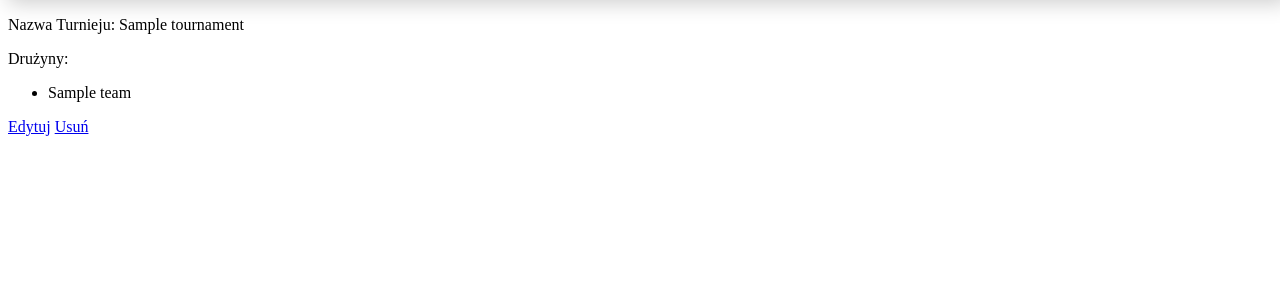
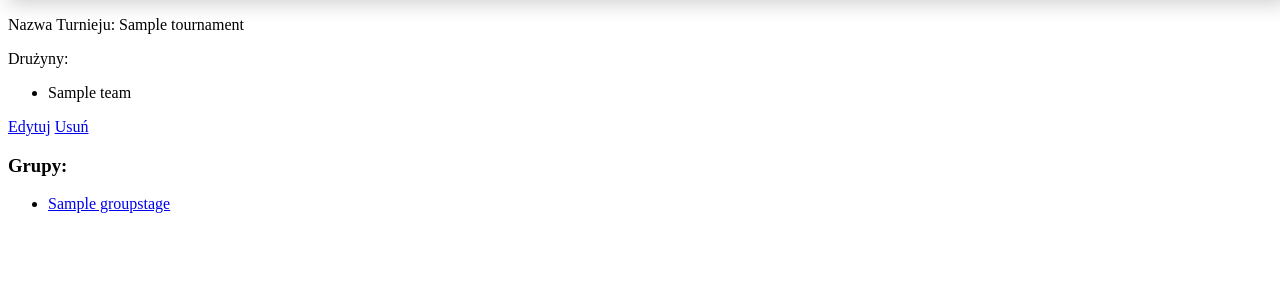
Before and after one commit to DamianFilimowski/Tournament, a Django app: page /tournaments/1/ in a window 1280 px wide. Shown: the part 104-404 px from the top of the page. Run offline with Django 4.2, Linux system fonts and the light colour scheme; a user stored in the database is signed in; tables that the repository leaves empty hold one stand-in row (values such as "Sample post").

Commit message:
group stage detail view

```diff
--- a/tournament/models.py
+++ b/tournament/models.py
@@ -81,6 +81,9 @@ class GroupStage(models.Model):
     def __str__(self):
         return f"{self.tournament} - {self.name}"
 
+    def get_detail_url(self):
+        return reverse('tournament:groupstage_detail', kwargs={'pk': self.id})
+
 
 class Playoff(models.Model):
 
--- a/tournament/templates/tournament/tournament_detail.html
+++ b/tournament/templates/tournament/tournament_detail.html
@@ -10,5 +10,16 @@
       {% if user == tournament.tournament_admin %}
    <a href="{% url 'tournament:tournament_update' tournament.id %}">Edytuj</a>
       <a href="{% url 'tournament:tournament_delete' tournament.id %}">Usuń</a>
+          {% if tournament.groupstage_set.exists %}
+          	<h3>Grupy:</h3>
+          <ul>
+          {% for group in tournament.groupstage_set.all %}
+          	<li>
+            <a href="{% url 'tournament:groupstage_detail' group.id %}">{{ group.name }}</a>
+            </li>
+          {% endfor %}
+              </ul>
+          {% endif %}
+
   {% endif %}
 {% endblock %}
--- a/tournament/urls.py
+++ b/tournament/urls.py
@@ -21,6 +21,7 @@ urlpatterns = [
     path('match/<int:pk>/update_date/', MatchUpdateDateView.as_view(), name='match_update_date'),
     path('match/<int:pk>/update_scorers/', MatchUpdateScorersView.as_view(), name='match_update_scorers'),
     path('scorer_delete/<int:pk>/', MatchDeleteScorersView.as_view(), name='match_delete_scorers'),
+    path('group/<int:pk>/', GroupStageDetailView.as_view(), name='groupstage_detail')
 
 
 ]
--- a/tournament/views.py
+++ b/tournament/views.py
@@ -1,4 +1,3 @@
-import math
 import random
 
 from django.shortcuts import render, redirect
@@ -179,11 +178,11 @@ class TournamentCreateGroupsPlayoff(UserPassesTestMixin, View):
 
         if total_teams < 8:
             message = 'Aby rozpocząć turniej z fazą grupową musi byc przynajmniej 8 drużyn'
-            return render(request,'tournament/message.html', {'message':message})
+            return render(request, 'tournament/message.html', {'message': message})
 
         elif is_power_of_two(total_teams):
             number_playoff_matches = get_number_playoff_matches(total_teams)
-            groups = create_group_stages(total_teams//4, tournament)
+            groups = create_group_stages(total_teams // 4, tournament)
             random.shuffle(teams)
             groups = add_teams_to_groups(groups, teams)
             for group in groups:
@@ -195,3 +194,8 @@ class TournamentCreateGroupsPlayoff(UserPassesTestMixin, View):
             tournament.phases_drawn = True
             tournament.save()
             return redirect('tournament:tournament_detail', pk)
+
+
+class GroupStageDetailView(DetailView):
+    model = GroupStage
+    template_name = 'tournament/groupstage_detail.html'
```
Also changed, not shown: tournament/templates/tournament/groupstage_detail.html (added, +20 -0 lines).
